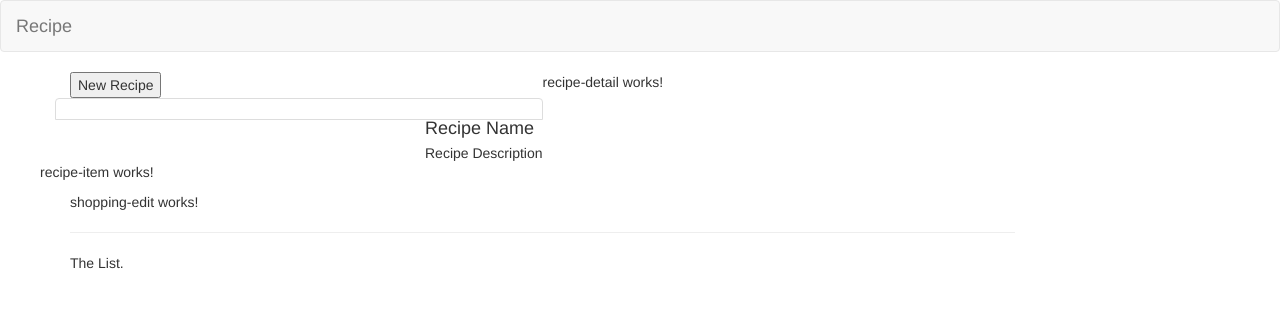
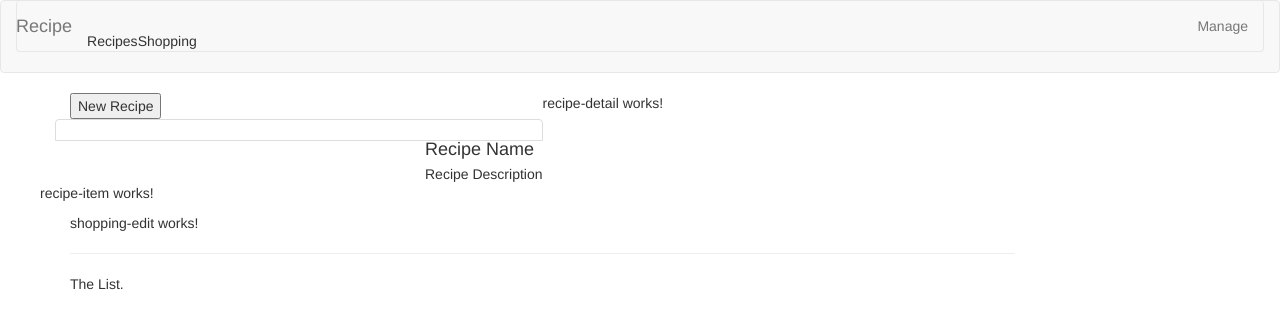
Before and after one commit to BaoPham92/Angular-Cart, an Angular app in the folder cart/: page / in a window 1280 px wide. Shown: the top 328 px of the page. Built offline with nearby package versions, Linux system fonts and the light colour scheme.

Commit message:
header.component.html

```diff
--- a/cart/src/app/header/header.component.html
+++ b/cart/src/app/header/header.component.html
@@ -3,5 +3,20 @@
     <div class="navbar-header">
       <a href="#" class="navbar-brand">Recipe</a>
     </div>
+    <div class="navbar navbar-collapse">
+      <ul class="nav navbar-nav">
+        <li><a href="#"></a>Recipes</li>
+        <li><a href="#"></a>Shopping</li>
+      </ul>
+      <ul class="nav navbar-nav navbar-right">
+        <li class="dropdown">
+          <a href="#" class="dropdown-toggle" role="button">Manage</a>
+          <ul class="dropdown-menu">
+            <li><a href="#"></a>Fetch data</li>
+            <li><a href="#"></a>Save Data</li>
+          </ul>
+        </li>
+      </ul>
+    </div>
   </div>
 </nav>
```
